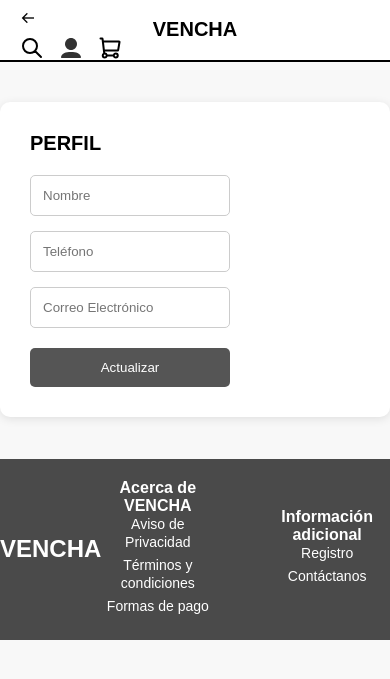
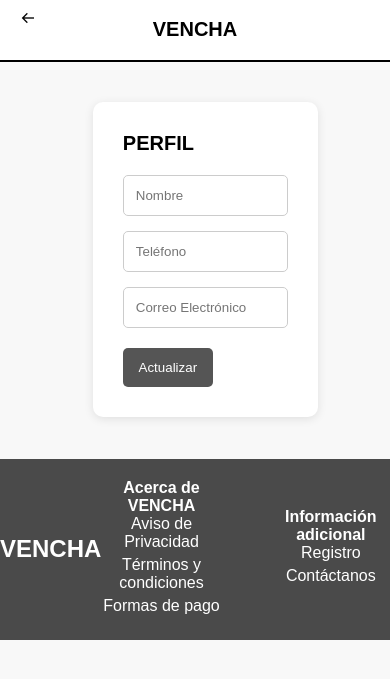
Before and after one commit to ItsMeZeVas/Vencha_Grupo_1_Tecnologias, a PHP site: page /Profile.html in a window 390 px wide. Shown: the top 679 px of the page. Run offline with PHP 8.4, Linux system fonts and the light colour scheme.

Commit message:
Profile centrado

```diff
--- a/Profile.css
+++ b/Profile.css
@@ -74,6 +74,7 @@ body {
   grid-template-columns: repeat(12, 1fr);
   max-width: 1200px;
   margin: 40px auto;
+  margin-left: 30%;
   background: white;
   border-radius: 10px;
   box-shadow: 0 2px 10px rgba(0, 0, 0, 0.1);
@@ -230,4 +231,18 @@ body {
   .header-icons {
     margin-top: 10px;
   }
+
 }
+@media (max-width: 900px) {
+  .profile-container {
+  display: grid;
+  grid-template-columns: repeat(12, 1fr);
+  max-width: 225px;
+  margin: 40px auto;
+  margin-left: 11vh;
+  background: white;
+  border-radius: 10px;
+  box-shadow: 0 2px 10px rgba(0, 0, 0, 0.1);
+  overflow: hidden;
+}
+}
--- a/Profile.html
+++ b/Profile.html
@@ -15,11 +15,6 @@
         <i class='bx bx-arrow-back'></i>
         <h1 class="Logo">VENCHA</h1>
       </a>
-      <div class="header-icons">
-        <img class="icon-button" src="Icons/search.svg" alt="Buscar">
-        <a href="user.html"><img class="icon-button" src="Icons/user.svg" alt="Usuario"></a>
-        <a href="cart.html"><img class="icon-button" src="Icons/cart.svg" alt="Carrito"></a>
-      </div>
     </div>
     <div class="header-line"></div>
   </header>
@@ -43,16 +38,16 @@
         <div class="footer-section">
           <p class="bold">Acerca de VENCHA</p>
           <ul>
-            <li><a href="#">Aviso de Privacidad</a></li>
-            <li><a href="#">Términos y condiciones</a></li>
-            <li><a href="#">Formas de pago</a></li>
+            <li><p href="#">Aviso de Privacidad</p></li>
+            <li><p href="#">Términos y condiciones</p></li>
+            <li><p href="#">Formas de pago</p></li>
           </ul>
         </div>
         <div class="footer-section">
           <p class="bold">Información adicional</p>
           <ul>
-            <li><a href="#">Registro</a></li>
-            <li><a href="#">Contáctanos</a></li>
+            <li><p href="#">Registro</p></li>
+            <li><p href="#">Contáctanos</p></li>
           </ul>
         </div>
       </div>
```
Also changed, not shown: Pasarela.html (+5 -14 lines), user.html (+8 -8 lines).
